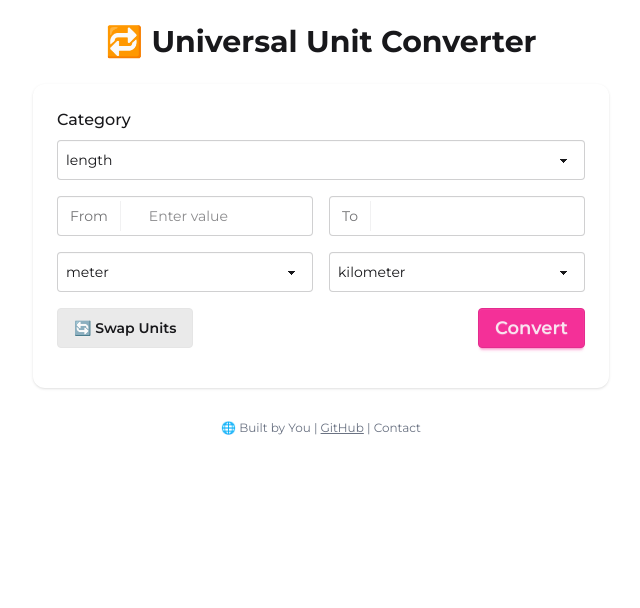
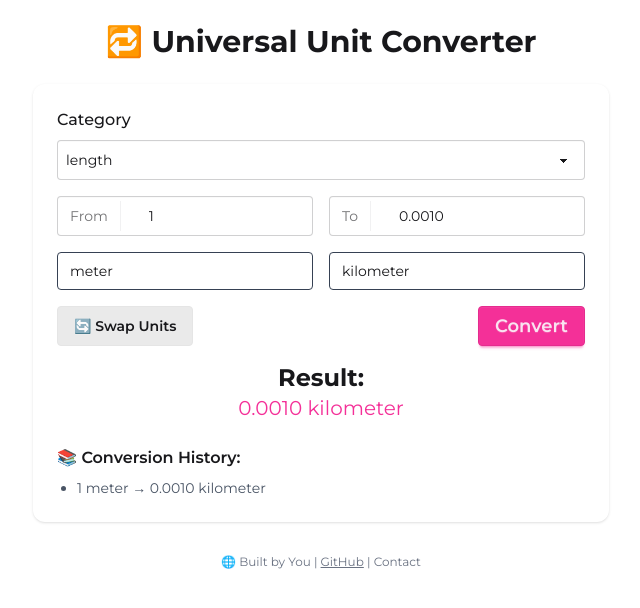
Before and after one commit to defydef/unit-converter, a React (Vite) app: page / in a window 1280 px wide. Shown: the top 608 px of the page, without its empty margins (319-959 px from the left). Built offline with nearby package versions, Linux system fonts and the light colour scheme.

Commit message:
Replace Select component with Combobox

```diff
--- a/package.json
+++ b/package.json
@@ -10,6 +10,8 @@
     "preview": "vite preview"
   },
   "dependencies": {
+    "@headlessui/react": "^2.2.4",
+    "@heroicons/react": "^2.2.0",
     "@tailwindcss/vite": "^4.1.7",
     "daisyui": "^5.0.38",
     "react": "^19.1.0",
--- a/src/App.jsx
+++ b/src/App.jsx
@@ -1,10 +1,11 @@
 import { useEffect, useState } from "react";
 import { units } from "./data/units";
 import "./App.css";
+import ComboSelect from "./components/ComboSelect";
 
 function App() {
   const [category, setCategory] = useState("length");
-  const [value, setValue] = useState("");
+  const [value, setValue] = useState(1);
   const [fromUnit, setFromUnit] = useState("meter");
   const [toUnit, setToUnit] = useState("kilometer");
   const [result, setResult] = useState(null);
@@ -31,7 +32,7 @@ function App() {
   useEffect(() => {
     convert();
     // eslint-disable-next-line react-hooks/exhaustive-deps
-  }, [value, category]);
+  }, [value, category, fromUnit, toUnit]);
 
   return (
     <div className="min-h-screen p-6 font-montserrat">
@@ -83,29 +84,17 @@ function App() {
         </div>
 
         <div className="grid grid-cols-2 gap-4 mb-4">
-          <select
-            value={fromUnit}
-            onChange={(e) => setFromUnit(e.target.value)}
-            className="p-2 border rounded w-full select cursor-pointer"
-          >
-            {Object.keys(units[category]).map((unit) => (
-              <option key={unit} value={unit}>
-                {unit}
-              </option>
-            ))}
-          </select>
+          <ComboSelect
+            items={Object.keys(units[category])}
+            selected={fromUnit}
+            onSelect={setFromUnit}
+          />
 
-          <select
-            value={toUnit}
-            onChange={(e) => setToUnit(e.target.value)}
-            className="p-2 border rounded w-full select cursor-pointer"
-          >
-            {Object.keys(units[category]).map((unit) => (
-              <option key={unit} value={unit}>
-                {unit}
-              </option>
-            ))}
-          </select>
+          <ComboSelect
+            items={Object.keys(units[category])}
+            selected={toUnit}
+            onSelect={setToUnit}
+          />
         </div>
 
         <div className="flex justify-between items-center mb-4">
--- /dev/null
+++ b/src/components/ComboSelect.jsx
@@ -0,0 +1,63 @@
+import { useState } from "react";
+import {
+  Combobox,
+  ComboboxButton,
+  ComboboxInput,
+  ComboboxOption,
+  ComboboxOptions,
+} from "@headlessui/react";
+import { CheckIcon, ChevronDownIcon } from "@heroicons/react/20/solid";
+import clsx from "clsx";
+
+export default function ComboSelect({ items, selected, onSelect }) {
+  const [query, setQuery] = useState("");
+  const filteredItems =
+    query === ""
+      ? items
+      : items.filter((item) => {
+          return item.toLowerCase().includes(query.toLowerCase());
+        });
+
+  return (
+    <Combobox
+      value={selected}
+      onChange={(value) => onSelect(value)}
+      onClose={() => setQuery("")}
+    >
+      <div className="relative">
+        <ComboboxInput
+          className={clsx(
+            "w-full rounded border border-gray-700 py-1.5 pr-8 pl-3 text-sm/6",
+            "focus:not-data-focus:outline-none data-focus:outline-2 data-focus:-outline-offset-2 data-focus:outline-white/25"
+          )}
+          displayValue={(item) => item}
+          onChange={(event) => setQuery(event.target.value)}
+        />
+        <ComboboxButton className="group absolute inset-y-0 right-0 px-2.5 cursor-pointer">
+          <ChevronDownIcon className="size-4 fill-white/60 group-data-hover:fill-white" />
+        </ComboboxButton>
+      </div>
+
+      <ComboboxOptions
+        anchor="bottom"
+        transition
+        className={clsx(
+          "w-(--input-width) rounded-xl border border-white/5 p-1 [--anchor-gap:--spacing(1)] empty:invisible",
+          "transition duration-100 ease-in",
+          "bg-base-100"
+        )}
+      >
+        {filteredItems.map((item, index) => (
+          <ComboboxOption
+            key={index}
+            value={item}
+            className="group flex items-center gap-2 rounded-lg px-3 py-1.5 select-none data-focus:bg-white/10 z-10"
+          >
+            <CheckIcon className="invisible size-4 fill-white group-data-selected:visible" />
+            <div className="text-sm/6 text-white">{item}</div>
+          </ComboboxOption>
+        ))}
+      </ComboboxOptions>
+    </Combobox>
+  );
+}
```
Also changed, not shown: 1 other file (tests, documents, lock files or other folders).
